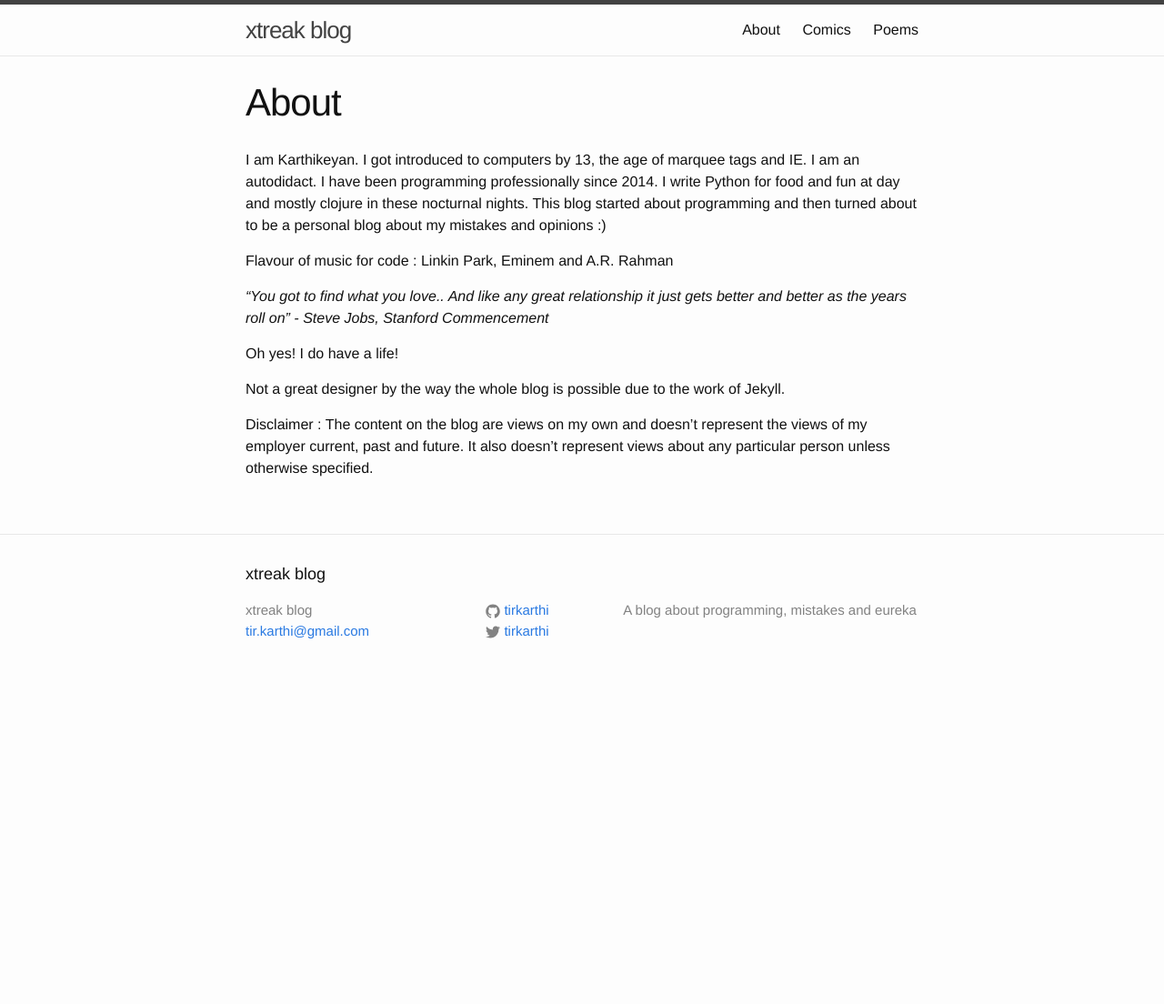
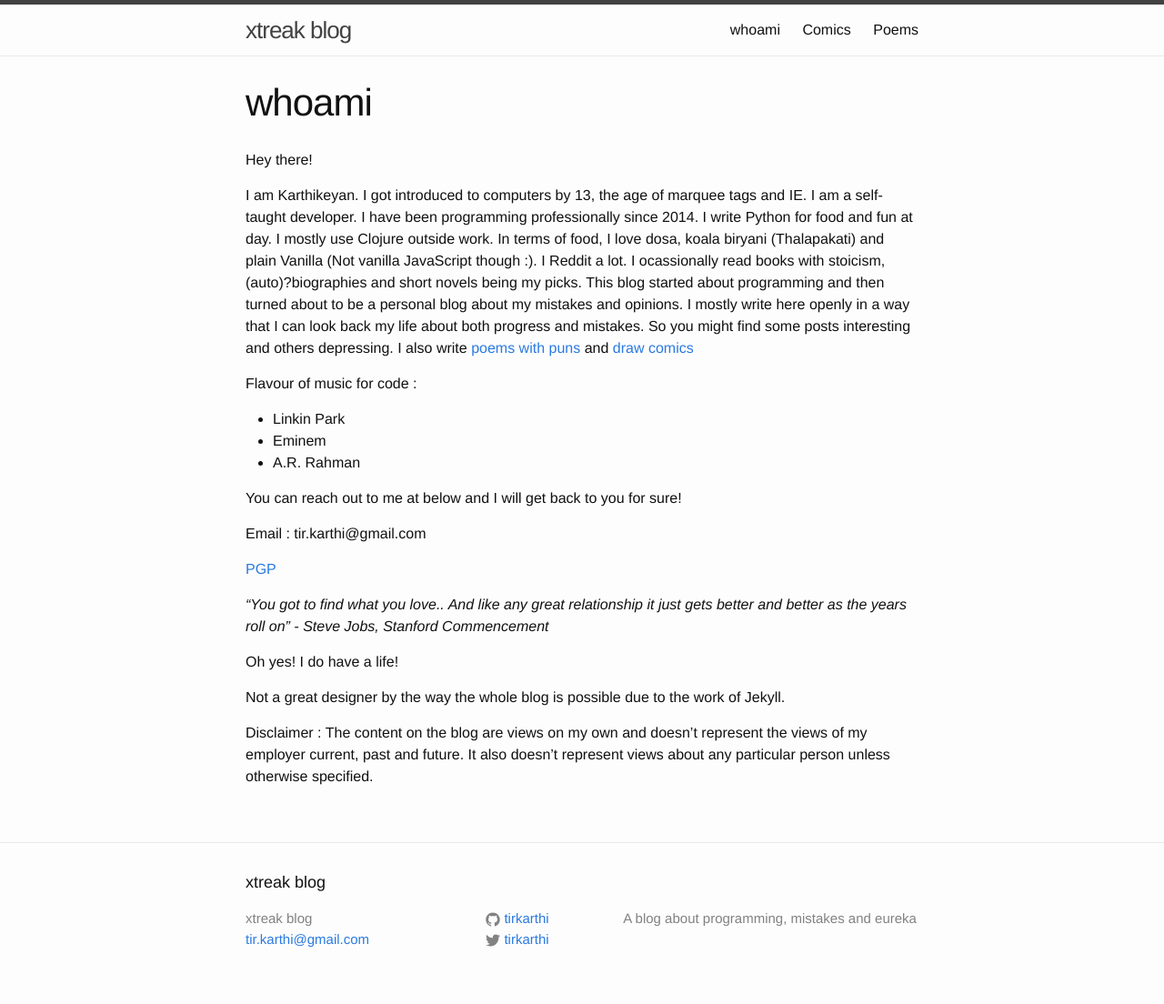
Before and after one commit to tirkarthi/tirkarthi.github.io, a Jekyll site: the page built from about.md, in a window 1280 px wide. Shown: the whole page at 91% size. Built offline with Jekyll 4.4.1, drawn with Linux system fonts in a browser that asks for light colours; before the commit the page ends 900 px from its top, so only the background shows below that.

Commit message:
About me

```diff
--- a/about.md
+++ b/about.md
@@ -1,12 +1,24 @@
 ---
 layout: page
-title: About
+title: whoami
 permalink: /about/
 ---
 
-I am Karthikeyan. I got introduced to computers by 13, the age of marquee tags and IE. I am an autodidact. I have been programming professionally since 2014. I write Python for food and fun at day and mostly clojure in these nocturnal nights.  This blog started about programming and then turned about to be a personal blog about my mistakes and opinions :)
+Hey there!
 
-Flavour of music for code : Linkin Park, Eminem and A.R. Rahman
+I am Karthikeyan. I got introduced to computers by 13, the age of marquee tags and IE. I am a self-taught developer. I have been programming professionally since 2014. I write Python for food and fun at day. I mostly use Clojure outside work. In terms of food, I love dosa, koala biryani (Thalapakati) and plain Vanilla (Not vanilla JavaScript though :). I Reddit a lot. I ocassionally read books with stoicism, (auto)?biographies and short novels being my picks. This blog started about programming and then turned about to be a personal blog about my mistakes and opinions. I mostly write here openly in a way that I can look back my life about both progress and mistakes. So you might find some posts interesting and others depressing. I also write [poems with puns](/poems/) and [draw comics](/comics/)
+
+Flavour of music for code :
+
+* Linkin Park
+* Eminem
+* A.R. Rahman
+
+You can reach out to me at below and I will get back to you for sure!
+
+Email : tir.karthi@gmail.com
+
+[PGP](https://keybase.io/xtreak)
 
 *"You got to find what you love.. And like any great relationship it just gets better and better as the years roll on" - Steve Jobs, Stanford Commencement*
 
```
